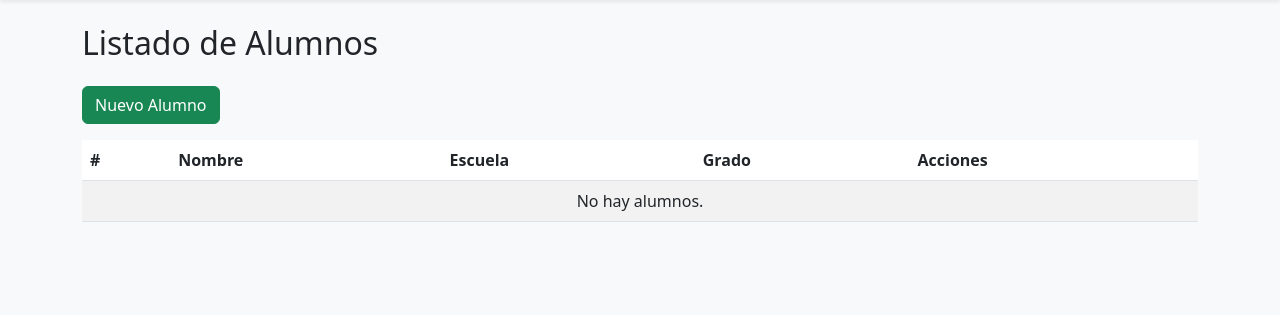
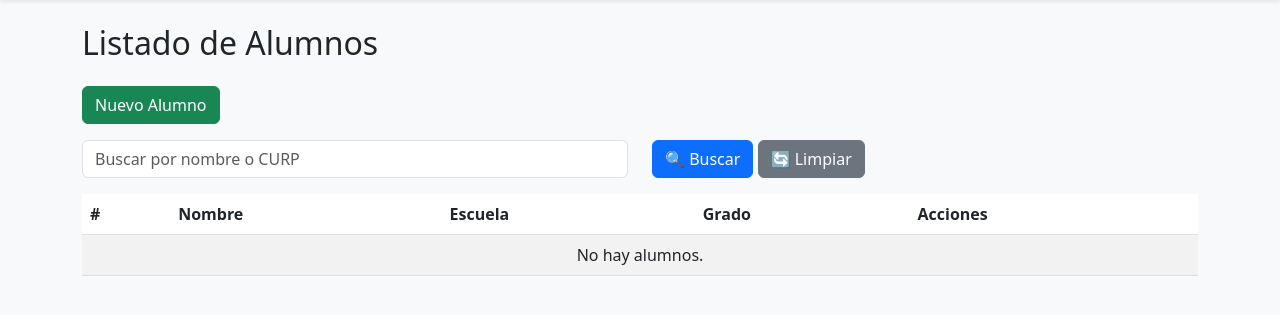
Before and after one commit to Flaxx99/usaer7607, a Django app: page /alumnos/ in a window 1280 px wide. Shown: the part 56-371 px from the top of the page. Run offline with Django 5.2, Linux system fonts and the light colour scheme; the visitor is signed in with stand-in values (Sample User, id 1); data that the repository does not hold is empty; some libraries are stand-ins or nearby versions.

Commit message:
correccion vista alumnos para filtrar alumnos por nombre o curp

```diff
--- a/usaer_system/alumnos/views.py
+++ b/usaer_system/alumnos/views.py
@@ -4,18 +4,15 @@ import csv
 
 from .models import Alumno, Escuela
 from .forms import AlumnoForm
+from django.db.models import Q
 
 def listar_alumnos(request):
-    """
-    Lista alumnos según el rol del usuario autenticado.
-    """
     user = request.user
+    query = request.GET.get("q", "").strip()
 
-    # Si es maestro de apoyo, ve solo sus alumnos
+    # Base queryset por rol
     if user.role == 'MAESTRO_APOYO':
         alumnos = Alumno.objects.filter(profesor=user)
-
-    # Roles que pueden ver todos los alumnos
     elif user.role in [
         'PSICÓLOGO',
         'TRABAJADOR_SOCIAL',
@@ -25,10 +22,17 @@ def listar_alumnos(request):
         'ADMIN',
     ]:
         alumnos = Alumno.objects.all()
-
-    # Otros no pueden ver nada
     else:
         alumnos = Alumno.objects.none()
+
+    # Filtro de búsqueda
+    if query:
+        alumnos = alumnos.filter(
+            Q(nombres__icontains=query) |
+            Q(apellido_paterno__icontains=query) |
+            Q(apellido_materno__icontains=query) |
+            Q(curp__icontains=query)
+        )
 
     alumnos = alumnos.select_related('escuela').order_by('apellido_paterno', 'nombres')
 
--- a/usaer_system/templates/alumnos/listar.html
+++ b/usaer_system/templates/alumnos/listar.html
@@ -3,6 +3,16 @@
 {% block content %}
 <h2 class="mb-4">Listado de Alumnos</h2>
 <a href="{% url 'alumnos:crear_alumno' %}" class="btn btn-success mb-3">Nuevo Alumno</a>
+<form method="get" class="row mb-3">
+  <div class="col-md-6">
+    <input type="text" name="q" class="form-control" placeholder="Buscar por nombre o CURP" value="{{ request.GET.q }}">
+  </div>
+  <div class="col-md-3">
+    <button type="submit" class="btn btn-primary">🔍 Buscar</button>
+    <a href="{% url 'alumnos:listar_alumnos' %}" class="btn btn-secondary">🔄 Limpiar</a>
+  </div>
+</form>
+
 <table class="table table-striped">
   <thead>
     <tr>
```
